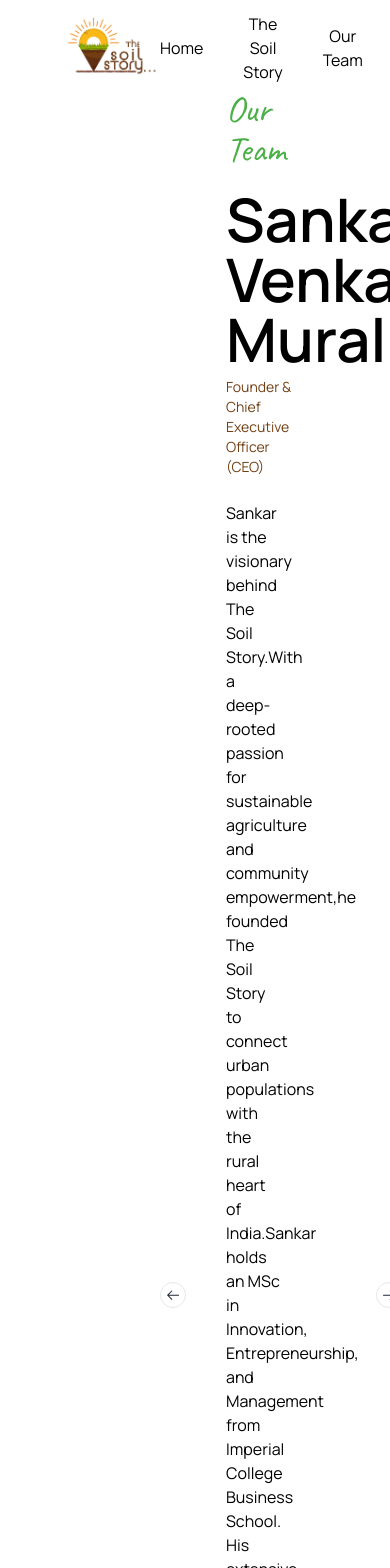
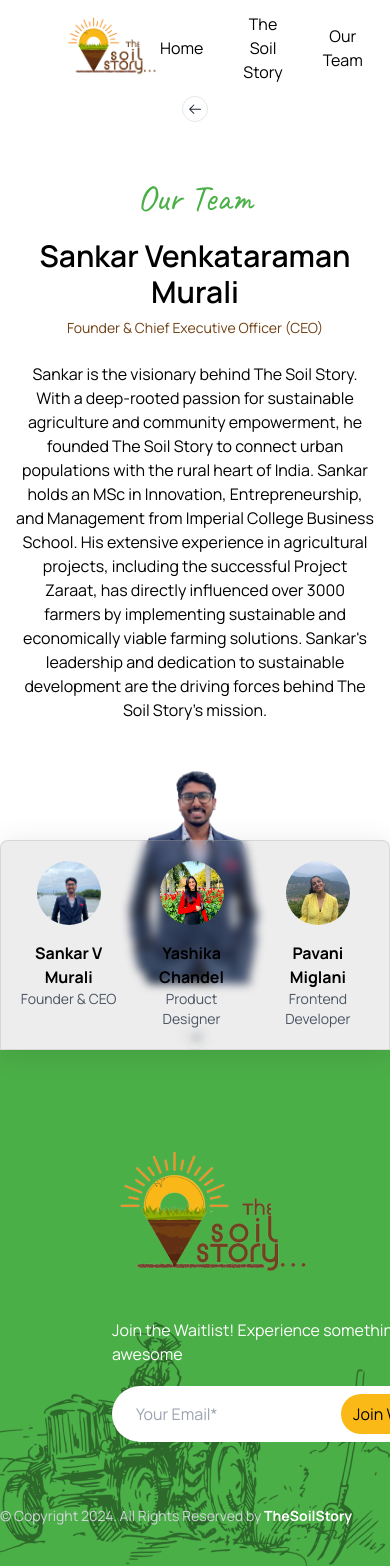
Before and after one commit to celestialeo/thesoilstory, a React (Vite) app: page /team in a window 390 px wide. Shown: the top 1568 px of the page. Built offline with nearby package versions, Linux system fonts and the light colour scheme.

Commit message:
font edit

```diff
--- a/src/App.css
+++ b/src/App.css
@@ -1,75 +1,83 @@
 @import url("https://fonts.googleapis.com/css2?family=Manrope:wght@200..800&display=swap");
 @import url("https://fonts.googleapis.com/css2?family=Caveat:wght@400..700&display=swap");
+
 body {
   font-family: "Manrope", sans-serif;
   font-optical-sizing: auto;
+  font-size: 1rem;
 }
+
 .glassEffect {
   background: rgba(255, 255, 255, 0.2);
-  border-radius: 16px;
-  box-shadow: 0 4px 30px rgba(0, 0, 0, 0.1);
-  backdrop-filter: blur(5px);
-  -webkit-backdrop-filter: blur(5px);
-  border: 1px solid rgba(255, 255, 255, 0.3);
+  border-radius: 1rem;
+  box-shadow: 0 0.25rem 1.875rem rgba(0, 0, 0, 0.1);
+  backdrop-filter: blur(0.3125rem);
+  -webkit-backdrop-filter: blur(0.3125rem);
+  border: 0.0625rem solid rgba(255, 255, 255, 0.3);
 }
+
 .glassEffect2 {
   background: rgba(165, 165, 165, 0.2);
-  border-radius: 16px;
-  box-shadow: 0 4px 30px rgba(0, 0, 0, 0.1);
-  backdrop-filter: blur(5px);
-  -webkit-backdrop-filter: blur(5px);
-  border: 1px solid rgba(165, 165, 165, 0.3);
+  border-radius: 1rem;
+  box-shadow: 0 0.25rem 1.875rem rgba(0, 0, 0, 0.1);
+  backdrop-filter: blur(0.3125rem);
+  -webkit-backdrop-filter: blur(0.3125rem);
+  border: 0.0625rem solid rgba(165, 165, 165, 0.3);
 }
+
 .footerImage {
-  background-color: #4baf47; /*Default bg, similar to the background's base color*/
+  background-color: #4baf47;
   background-image: url("./assets/footer-image-1.png");
-  background-position: right bottom; /*Positioning*/
-  background-repeat: no-repeat; /*Prevent showing multiple background images*/
+  background-position: right bottom;
+  background-repeat: no-repeat;
 }
+
 .home3 {
   display: flex;
   justify-content: center;
   align-items: center;
   margin: 0;
 }
+
 .carousel {
   display: flex;
   flex-direction: column;
   align-items: center;
-  width: 300px;
-  padding: 20px;
+  width: 100%;
+  max-width: 18.75rem;
+  padding: 1.25rem;
   background: #fff;
-  border-radius: 10px;
-  box-shadow: 0 4px 8px rgba(0, 0, 0, 0.1);
+  border-radius: 0.625rem;
+  box-shadow: 0 0.25rem 0.5rem rgba(0, 0, 0, 0.1);
   text-align: center;
 }
 
 .testimonial {
-  margin-bottom: 20px;
+  margin-bottom: 1.25rem;
 }
 
 .testimonial__image {
-  width: 100px;
-  height: 100px;
+  width: 6.25rem;
+  height: 6.25rem;
   border-radius: 50%;
-  margin-bottom: 10px;
+  margin-bottom: 0.625rem;
 }
 
 .testimonial__name {
   margin: 0;
-  font-size: 1.2em;
+  font-size: 1.2rem;
   font-weight: bold;
 }
 
 .testimonial__age {
-  font-size: 0.8em;
+  font-size: 0.8rem;
   color: #888;
 }
 
 .testimonial__text {
-  font-size: 0.9em;
+  font-size: 0.9rem;
   color: #555;
-  margin-top: 10px;
+  margin-top: 0.625rem;
 }
 
 .carousel__controls {
@@ -81,7 +89,7 @@ body {
 .carousel__control {
   background: none;
   border: none;
-  font-size: 1.5em;
+  font-size: 1.5rem;
   cursor: pointer;
   color: #888;
 }
@@ -91,45 +99,50 @@ body {
 }
 
 .popup-main {
-  /* width: 100vw; */
   height: 100%;
   top: 0;
   position: absolute;
   z-index: 100;
 }
+
 .popup-main:target {
   visibility: visible;
   display: block;
 }
+
 .popup-box {
   position: fixed;
   top: 50%;
   left: 50%;
   transform: translate(-50%, -50%);
-  box-shadow: rgb(38, 57, 77) 0px 20px 30px -10px;
+  box-shadow: rgb(38, 57, 77) 0 1.25rem 1.875rem -0.625rem;
 }
 
 .team-container {
   display: flex;
+  flex-direction: column;
   justify-content: space-between;
   align-items: flex-start;
   gap: 2.5rem;
-  padding: 0 5rem;
+  padding: 0 1.5rem;
 }
 
 .team-header {
   flex: 1;
+  text-align: center;
+  margin-bottom: 5rem; /* Added margin to push footer down */
 }
 
 .team-header h3 {
   font-family: 'Caveat';
   color: #4BAF47;
-  font-size: 2rem;
+  font-size: 1.5rem;
   margin-bottom: 1.25rem;
+  margin-top: -80px; /* Added negative margin to move up */
 }
 
 .team-header h1 {
-  font-size: 3.5rem;
+  font-size: 2rem;
   font-weight: 600;
   margin-bottom: 0.5rem;
 }
@@ -140,11 +153,35 @@ body {
 }
 
 .team-header p {
-  width: 80%;
+  font-size: 1rem;
+  width: 100%;
   margin-top: 1.5rem;
 }
 
-/* Ensure the main image is circular */
+@media (min-width: 768px) {
+  .team-container {
+    flex-direction: row;
+    padding: 0 5rem;
+  }
+
+  .team-header {
+    text-align: left;
+    margin-bottom: 0; /* Reset margin for larger screens */
+  }
+
+  .team-header h3 {
+    font-size: 2rem;
+  }
+
+  .team-header h1 {
+    font-size: 3.5rem;
+  }
+
+  .team-header p {
+    width: 80%;
+  }
+}
+
 .team-image-container {
   display: flex;
   justify-content: center;
@@ -159,18 +196,18 @@ body {
   object-fit: cover;
 }
 
-/* Small images in the footer/team navigation */
 .team-footer {
   display: flex;
   justify-content: center;
   z-index: 10;
   padding-top: 1.25rem;
   padding-bottom: 1.25rem;
-  backdrop-filter: blur(5px);
+  backdrop-filter: blur(0.3125rem);
   background: rgba(165, 165, 165, 0.2);
-  border-top-left-radius: 16px;
-  border-top-right-radius: 16px;
-  gap: 3.5rem;
+  border-top-left-radius: 1rem;
+  border-top-right-radius: 1rem;
+  gap: 1rem;
+  flex-wrap: wrap;
 }
 
 .team-footer img {
--- a/src/components/Team/Team.jsx
+++ b/src/components/Team/Team.jsx
@@ -9,6 +9,7 @@ import { useState } from "react";
 import { GoArrowLeft } from "react-icons/go";
 import { GoArrowRight } from "react-icons/go";
 import Navbar from "../Navbar/Navbar";
+
 function Team() {
   const TeamData = [
     {
@@ -16,7 +17,8 @@ function Team() {
       shortName: "Sankar V Murali",
       tag: "Founder & Chief Executive Officer (CEO)",
       shortTag: "Founder & CEO",
-      about: "Sankar is the visionary behind The Soil Story.With a deep-rooted passion for sustainable agriculture and community empowerment,he founded The Soil Story to connect urban populations with the rural heart of India.Sankar holds an MSc in Innovation, Entrepreneurship, and Management from Imperial College Business School. His extensive experience in agricultural projects, including the successful Project Zaraat, has directly influenced over 3000 farmers by implementing sustainable and economically viable farming solutions. Sankar's leadership and dedication to sustainable development are the driving forces behind The Soil Story's mission.",
+      about:
+        "Sankar is the visionary behind The Soil Story. With a deep-rooted passion for sustainable agriculture and community empowerment, he founded The Soil Story to connect urban populations with the rural heart of India. Sankar holds an MSc in Innovation, Entrepreneurship, and Management from Imperial College Business School. His extensive experience in agricultural projects, including the successful Project Zaraat, has directly influenced over 3000 farmers by implementing sustainable and economically viable farming solutions. Sankar's leadership and dedication to sustainable development are the driving forces behind The Soil Story's mission.",
       image: img1,
       avatar: img6,
     },
@@ -36,7 +38,7 @@ function Team() {
       tag: "Frontend  Developer",
       shortTag: "Frontend  Developer",
       about:
-        "Pavani Miglani is the technical backbone of The Soil Story. Her journey began as the Head of Research and Development at Project Zaraat, where she led groundbreaking initiatives to mitigate post-harvest losses and empower small and marginal farmers through innovative solutions.Currently, Pavani excels as a Full-Stack Developer in her full-time role, mastering both frontend and backend technologies. At The Soil Story, she channels her extensive technical expertise into creating seamless, responsive, and user-friendly web interfaces. Her dedication to technical excellence and user-centric design drives our mission to revolutionize agriculture through cutting-edge technology.",
+        "Pavani Miglani is the technical backbone of The Soil Story. Her journey began as the Head of Research and Development at Project Zaraat, where she led groundbreaking initiatives to mitigate post-harvest losses and empower small and marginal farmers through innovative solutions. Currently, Pavani excels as a Full-Stack Developer in her full-time role, mastering both frontend and backend technologies. At The Soil Story, she channels her extensive technical expertise into creating seamless, responsive, and user-friendly web interfaces. Her dedication to technical excellence and user-centric design drives our mission to revolutionize agriculture through cutting-edge technology.",
       image: img3,
       avatar: img4,
     },
@@ -56,52 +58,45 @@ function Team() {
     <>
       <div className="w-full h-full relative">
         <Header text="white" />
-        <div className="flex justify-between px-40  items-center gap-10">
+        <div className="flex flex-col md:flex-row justify-between px-4 md:px-40 items-center gap-10">
           <button
-            className=" hover:bg-gray-400 text-gray-800 font-bold rounded-full p-1 border "
+            className="hover:bg-gray-400 text-gray-800 font-bold rounded-full p-1 border"
             onClick={handlePrevious}
           >
             <GoArrowLeft />
           </button>
-          <div className="w-full mt-[-10%]">
-            <h3
-              style={{ fontFamily: "Caveat" }}
-              className="text-[#4BAF47] text-4xl mb-5"
-            >
+          <div className="w-full mt-4 md:mt-0 text-center md:text-left">
+            <h3 style={{ fontFamily: "Caveat" }} className="text-[#4BAF47] text-4xl mb-5">
               Our Team
             </h3>
-            <h1 className="text-6xl font-semibold mb-2">
+            <h1 className="text-3xl md:text-6xl font-semibold mb-2">
               {TeamData[current]?.name}
             </h1>
             <h6 className="text-sm text-[#714015]">{TeamData[current]?.tag}</h6>
-            <p className="w-[80%] mt-6">{TeamData[current]?.about}</p>
+            <p className="w-full md:w-[80%] mt-6">{TeamData[current]?.about}</p>
           </div>
-          <div>
-            <img src={TeamData[current]?.image} />
+          <div className="w-40 md:w-auto">
+            <img src={TeamData[current]?.image} className="w-full h-auto" alt={TeamData[current]?.name} />
           </div>
           <button
-            className=" hover:bg-gray-400 text-gray-800 font-bold rounded-full p-1 border"
+            className="hover:bg-gray-400 text-gray-800 font-bold rounded-full p-1 border"
             onClick={handleNext}
           >
             <GoArrowRight />
           </button>
         </div>
-        <div className="flex justify-start z-10 py-5 glassEffect2 absolute bottom-0 w-full rounded-none rounded-t-lg px-36 gap-14">
-          {TeamData?.map((data, idx) => {
-            return (
-              <>
-                <div className="text-center hover:scale-[1.1] " key={idx}>
-                  <img
-                    src={data?.avatar}
-                    alt={data?.shortName}
-                    className="mx-auto rounded-full w-[77px]"
-                  />
-                  <div className="font-bold mt-4">{data?.shortName}</div>
-                  <div className="text-gray-600 text-sm">{data?.shortTag}</div>
-                </div>
-              </>
-            );
-          })}
+        <div className="flex justify-start z-10 py-5 glassEffect2 absolute bottom-0 w-full rounded-none rounded-t-lg px-4 md:px-36 gap-4 md:gap-14">
+          {TeamData.map((data, idx) => (
+            <div className="text-center hover:scale-[1.1]" key={idx}>
+              <img
+                src={data.avatar}
+                alt={data.shortName}
+                className="mx-auto rounded-full w-16 md:w-[77px]"
+              />
+              <div className="font-bold mt-4">{data.shortName}</div>
+              <div className="text-gray-600 text-sm">{data.shortTag}</div>
+            </div>
+          ))}
         </div>
       </div>
       <Navbar />
```
